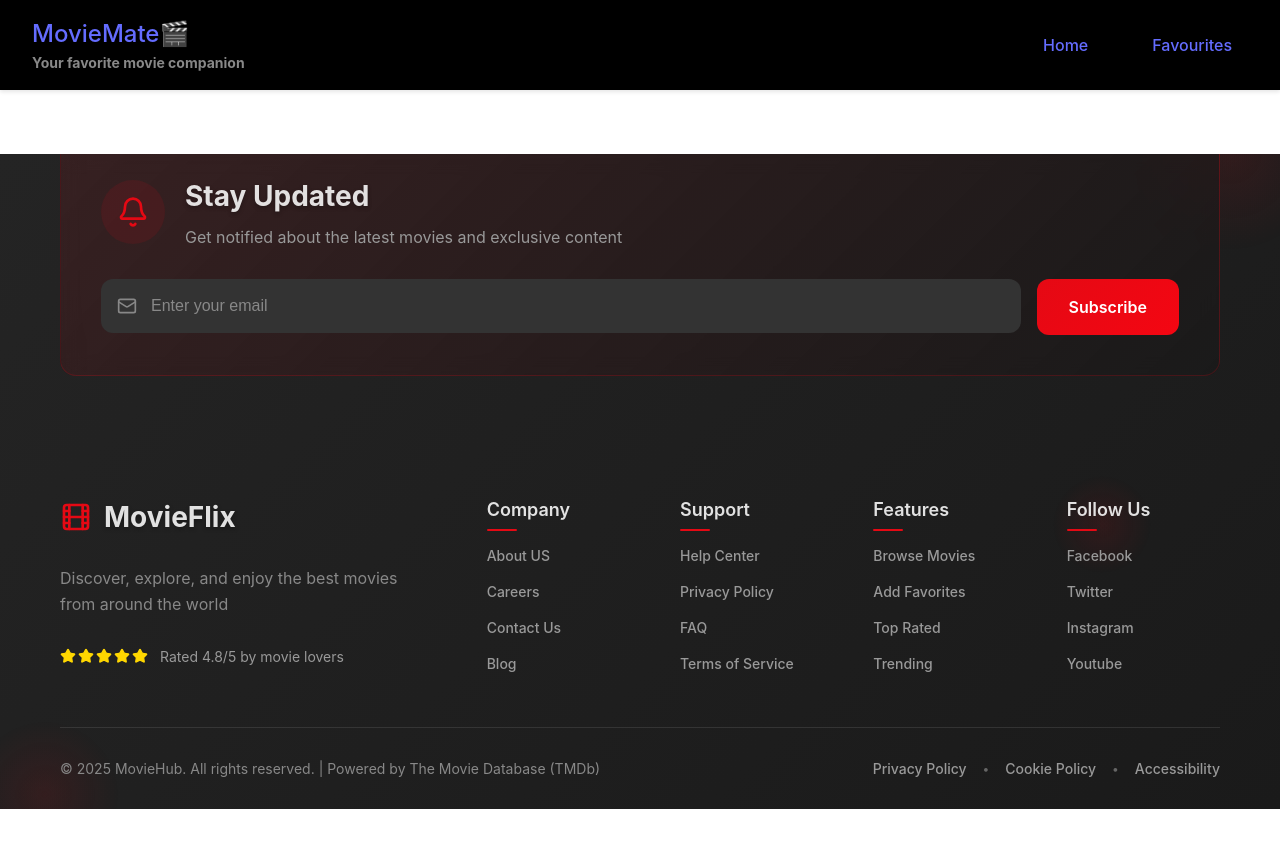
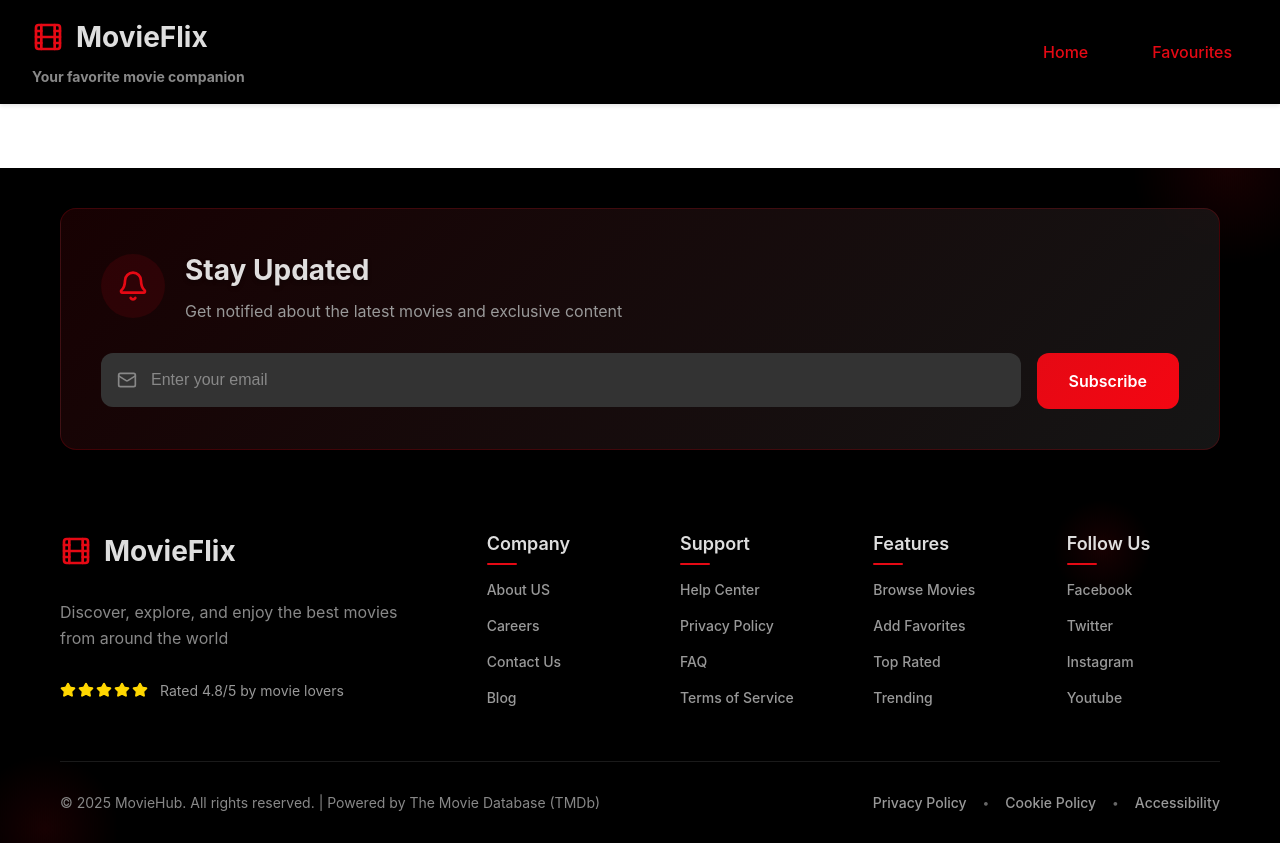
Before and after one commit to tanurims/movie_tutorial, a React (Vite) app in the folder frontend/: page /movie/1 in a window 1280 px wide. Before the commit the page ends 809 px from the top, so only its background shows below. Built offline with nearby package versions, Linux system fonts and the light colour scheme.

Commit message:
apply changes

```diff
--- a/frontend/src/components/MovieCard.jsx
+++ b/frontend/src/components/MovieCard.jsx
@@ -1,10 +1,43 @@
 import "../css/MovieCard.css";
 import { useMovieContext } from "../context/MovieContext";
+import { getMovieDetails } from "../services/api";
+import { useEffect, useState } from "react";
+
 
 
 function MovieCard({ movie }) {
     const { addToFavorites, removeFromFavorites, isFavorite } = useMovieContext();
     const favorite = isFavorite(movie.id);
+    const [movieDetails, setMovieDetails] = useState(null);
+
+    useEffect(() => {
+        const fetchMovieDetails = async () => {
+            try {
+                const details = await getMovieDetails(movie.id);
+                setMovieDetails(details);
+            } catch (error) {
+                console.error("Error fetching movie details:", error);
+            }
+        };
+
+        fetchMovieDetails();
+    }, [movie.id]);
+
+    const formatRuntime = (minutes) => {
+        if (!minutes) return 'N/A';
+
+        const hours = Math.floor(minutes / 60);
+        const remainingMinutes = minutes % 60;
+
+        if (hours === 0) {
+            return `${remainingMinutes}m`;
+        } else if (remainingMinutes === 0) {
+            return `${hours}h`;
+        } else {
+            return `${hours}h ${remainingMinutes}m`;
+        }
+    };
+
 
     function onFavouriteClick(e) {
         e.preventDefault()
@@ -30,8 +63,7 @@ function MovieCard({ movie }) {
             <h3>{movie.title}</h3>
             <p>{movie.release_date?.split("-")[0]}</p>
 
-            {movie.runtime && <p>Duration: {movie.runtime} min</p>}
-
+            <p>{movieDetails?.runtime ? formatRuntime(movieDetails.runtime) : 'Loading...'}</p>
 
         </div>
   </div>
--- a/frontend/src/components/NavBar.jsx
+++ b/frontend/src/components/NavBar.jsx
@@ -1,10 +1,14 @@
 import { Link } from "react-router-dom";
 import '../css/NavBar.css';
+import { Heart, Film, Star } from 'lucide-react';
 
 function NavBar() {
     return <nav className="navbar">
         <div className="navbar-brand">
-            <Link to="/">MovieMate🎬</Link>
+            <Link to="/" className="brand-logo">
+                <Film size={32} />
+                <span className="brand-name">MovieFlix</span>
+            </Link>
             <div className="brand-tagline">Your favorite movie companion</div>
         </div>
 
@@ -12,7 +16,6 @@ function NavBar() {
             <Link to="/" className="nav-link">Home</Link>
             <Link to="/favourite" className="nav-link">Favourites</Link>
         </div>
-
     </nav>
 }
 
--- a/frontend/src/css/Footer.css
+++ b/frontend/src/css/Footer.css
@@ -1,8 +1,9 @@
 .footer {
-  background: linear-gradient(135deg, #242424 0%, #1a1a1a 100%);
   position: relative;
   overflow: hidden;
   margin-top: auto;
+  background-color: #000000;
+
 }
 
 .footer-container {
@@ -11,6 +12,7 @@
   padding: 0 20px;
   position: relative;
   z-index: 2;
+
 }
 
 /* Newsletter Section */
@@ -19,7 +21,8 @@
   border: 1px solid rgba(229, 9, 20, 0.2);
   border-radius: 16px;
   padding: 40px;
-  margin-bottom: 60px;
+  margin-bottom: 20px;
+  margin-top: 60px;
   backdrop-filter: blur(10px);
   position: relative;
   transform: translateY(-20px);
@@ -167,6 +170,7 @@
   gap: 60px;
   padding: 40px 0;
   border-bottom: 1px solid rgba(255, 255, 255, 0.1);
+
 }
 
 /* Brand Section */
--- a/frontend/src/css/Navbar.css
+++ b/frontend/src/css/Navbar.css
@@ -27,11 +27,13 @@
   font-size: 1rem;
   padding: 0.5rem 1rem;
   border-radius: 4px;
+  color: #e50914;
   transition: background-color 0.2s;
 }
 
 .nav-link:hover {
   background-color: rgba(255, 255, 255, 0.1);
+  color: #e50914;
 }
 
 @media (max-width: 768px) {
--- a/frontend/src/services/api.js
+++ b/frontend/src/services/api.js
@@ -16,3 +16,9 @@ export const searchMovies = async (query) => {
 
 
 };
+
+export const getMovieDetails = async (movieId) => {
+    const response = await fetch(`${BASE_URL}/movie/${movieId}?api_key=${API_KEY}`);
+    const data = await response.json()
+    return data
+};
```
Also changed, not shown: frontend/src/components/Footer.jsx (line endings or trailing spaces).
